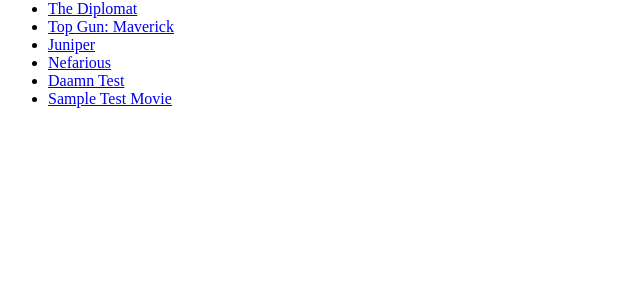
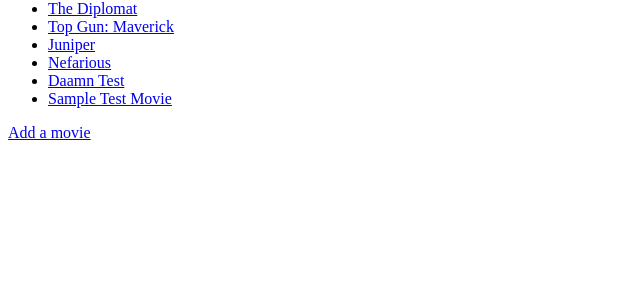
Before and after one commit to JamesKibathi/movies-app-with-django, a Django app: page /movies/ in a window 1280 px wide. Shown: the part 116-416 px from the top of the page, without its empty margins (0-640 px from the left). Run offline with Django 4.2, Linux system fonts and the light colour scheme; data comes from the database, SQL or seed files in the repository; both versions use the stored data as it was after the commit.

Commit message:
Add form to insert a new movie to the DB

```diff
--- a/movies/templates/movies/movies.html
+++ b/movies/templates/movies/movies.html
@@ -17,6 +17,7 @@
         {%endfor%}
 
     </ul>
+    <a href="/movies/add">Add a movie</a>
 </body>
 
 </html>
--- a/movies/urls.py
+++ b/movies/urls.py
@@ -22,5 +22,6 @@
     path('admin/', admin.site.urls),
     path('movies/',views.movies),
     path('home/',views.home),
-    path('movies/<int:id>',views.detail)
+    path('movies/<int:id>',views.detail),
+    path('movies/add',views.add)
 ]
--- a/movies/views.py
+++ b/movies/views.py
@@ -1,4 +1,4 @@
-from django.http import HttpResponse
+from django.http import HttpResponse, HttpResponseRedirect
 from django.shortcuts import render
 from .models import Movie
 
@@ -12,3 +12,12 @@
 def detail(request,id):
     data = Movie.objects.get(pk=id)
     return render(request,'movies/detail.html',{'movie':data})
+
+def add(request):
+    title = request.POST.get('title')
+    year = request.POST.get('year')
+    if title and year:
+        movie = Movie(title=title,year=year)
+        movie.save()
+        return HttpResponseRedirect('/movies')
+    return render(request,'movies/add.html')
```
Also changed, not shown: movies/templates/movies/add.html (added, +7 -0 lines), db.sqlite3.
